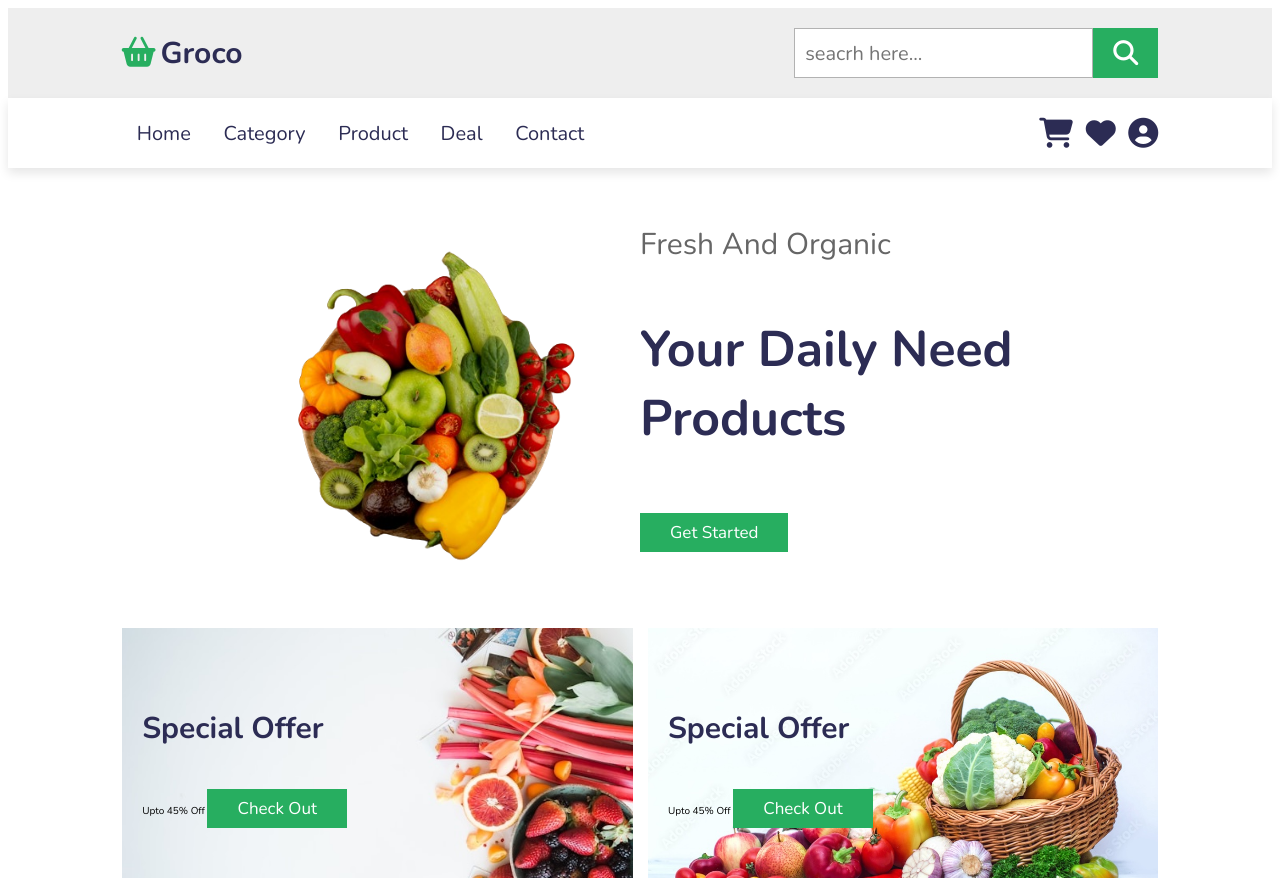
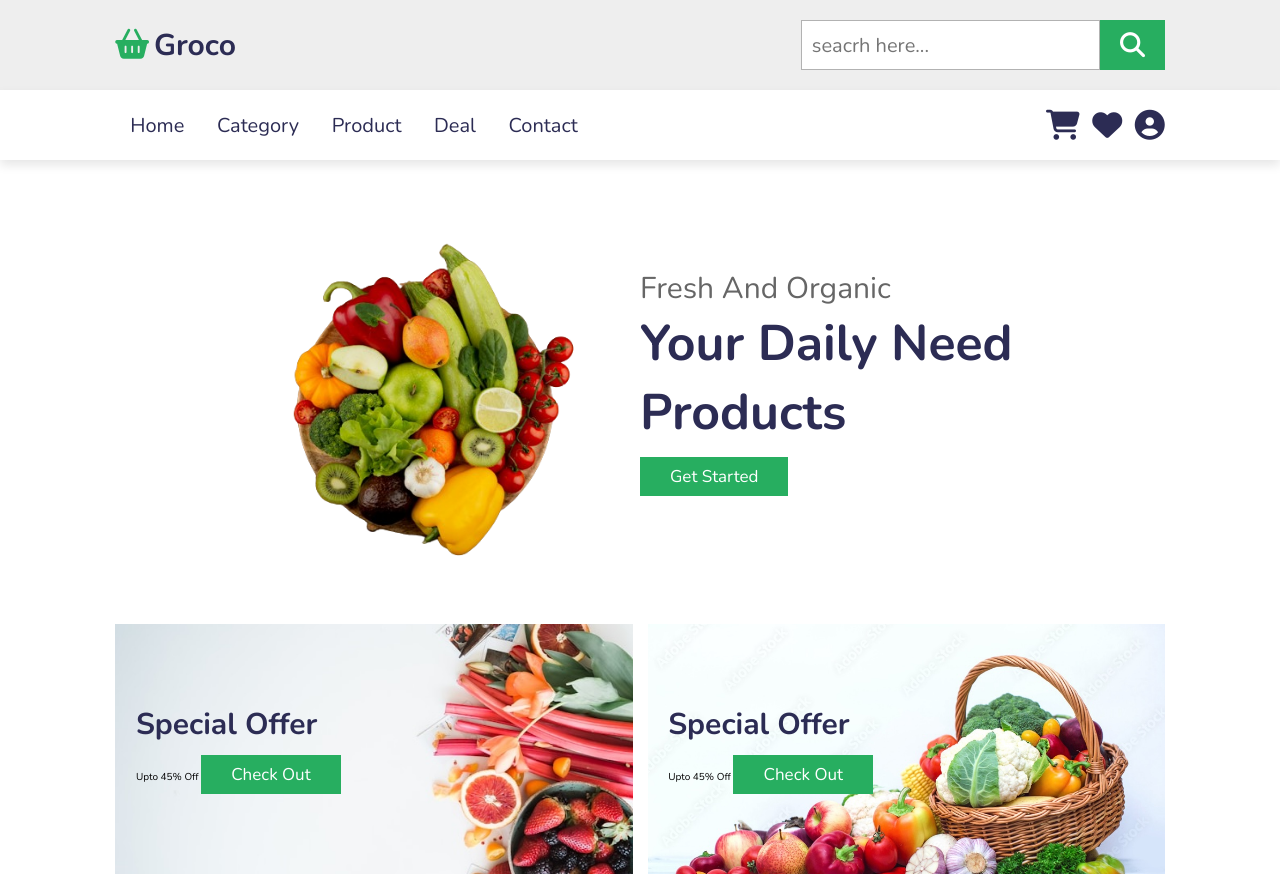
Before and after one commit to Farahksyu/grocery-shopping-website, a plain HTML site: page index.html in a window 1280 px wide. Shown: the top 881 px of the page. Drawn offline with nearby package versions, Linux system fonts and the light colour scheme.

Commit message:
justify the categories and header sections

```diff
--- a/css/style.css
+++ b/css/style.css
@@ -1,4 +1,4 @@
-@import url('https://fonts.googleapis.com/css2?family=Nunito:wght@0,200;300;400;600;700&display=swap');
+@import url('https://fonts.googleapis.com/css2?family=Nunito:wght@200;300;400;600;700&display=swap');
 
 :root{
     --green:#27ae60;
@@ -7,9 +7,9 @@
 
 *{
     font-family: 'Nunito', sans-serif;
-    margin: o;
+    margin: 0;
     padding: 0;
-    box-sizing: none;
+    box-sizing: border-box;
     outline: none;
     border: none;
     text-decoration: none;
@@ -117,7 +117,7 @@ section{
     align-items: center;
     justify-content: space-between;
     padding: 2rem 9%;
-    box-shadow: 0 .5rem 1rem rgba(0, 0, 0, .1);
+    box-shadow: 0 0.5rem 1rem rgba(0, 0, 0, .1);
     position: relative;
 }
 
@@ -128,7 +128,7 @@ section{
 }
 
 .header-2 .navbar a {
-    padding: 5rem 1.5rem;
+    padding: 0.5rem 1.5rem;
     font-size: 2rem;
     border-radius: 0.5rem;
     color: var(--black);
@@ -450,7 +450,7 @@ section{
 .contact form textarea{
     height: 20rem;
     resize: none;
-    width: 98%;
+    width: 100%;
 }
 
 .newsletter{
--- a/index.html
+++ b/index.html
@@ -21,11 +21,11 @@
         <div class="header-2">
             <div id="menu-bar" class="fas fa-bars"></div>
             <nav class="navbar">
-                <a href="home">home</a>
-                <a href="category">category</a>
-                <a href="product">product</a>
-                <a href="deal">deal</a>
-                <a href="contact">contact</a>
+                <a href="#home">home</a>
+                <a href="#category">category</a>
+                <a href="#product">product</a>
+                <a href="#deal">deal</a>
+                <a href="#contact">contact</a>
             </nav>
             <div class="icons">
                 <a href="#" class="fas fa-shopping-cart"></a>
```
